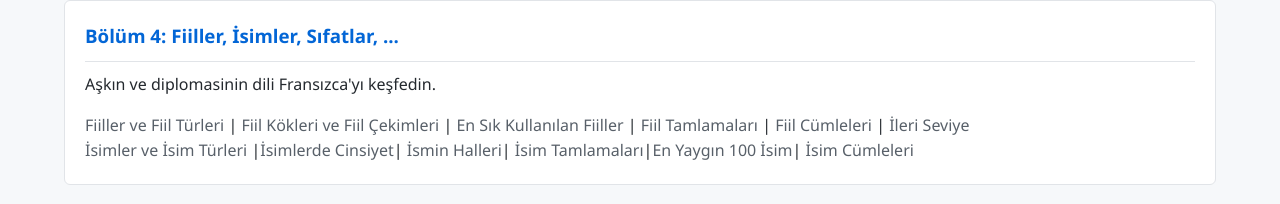
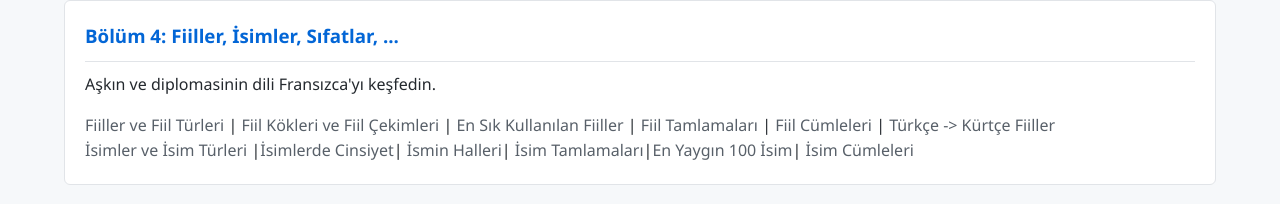
Before and after one commit to academiaturkiye/academiaturkiye.github.io, a plain HTML site: page atm/atm-1/index.html in a window 1280 px wide. Shown: the part 701-905 px from the top of the page. Drawn offline with Linux system fonts and the light colour scheme.

Commit message:
Update index.html

```diff
--- a/atm/atm-1/index.html
+++ b/atm/atm-1/index.html
@@ -274,7 +274,7 @@
                 <h3>Bölüm 4: Fiiller, İsimler, Sıfatlar, ...</h3>
                 <p>Aşkın ve diplomasinin dili Fransızca'yı keşfedin.</p>
                 <ul class="level-list">
-                    <a href="ispanyolca-baslangic.html">Fiiller ve Fiil Türleri</a>    |    <a href="fiilkoklerivefiilcekimleri.html">Fiil Kökleri ve Fiil Çekimleri</a>    |     <a href="ispanyolca-ileri.html">En Sık Kullanılan Fiiller</a>              |        <a href="ispanyolca-baslangic.html">Fiil Tamlamaları</a>      |                  <a href="ispanyolca-orta.html">Fiil Cümleleri</a>    |    <a href="ispanyolca-ileri.html">İleri Seviye</a> <br>
+                    <a href="ispanyolca-baslangic.html">Fiiller ve Fiil Türleri</a>    |    <a href="fiilkoklerivefiilcekimleri.html">Fiil Kökleri ve Fiil Çekimleri</a>    |     <a href="ispanyolca-ileri.html">En Sık Kullanılan Fiiller</a>              |        <a href="ispanyolca-baslangic.html">Fiil Tamlamaları</a>      |                  <a href="ispanyolca-orta.html">Fiil Cümleleri</a>    |    <a href="turkcekurtcefiiller.html">Türkçe -> Kürtçe Fiiller</a> <br>
                     <a href="ispanyolca-baslangic.html">İsimler ve İsim Türleri</a> |<a href="ispanyolca-orta.html">İsimlerde Cinsiyet</a>| <a href="ispanyolca-ileri.html">İsmin Halleri</a>| <a href="ispanyolca-baslangic.html">İsim Tamlamaları</a>|<a href="ispanyolca-orta.html">En Yaygın 100 İsim</a>| <a href="ispanyolca-ileri.html">İsim Cümleleri</a>
 
 
```
